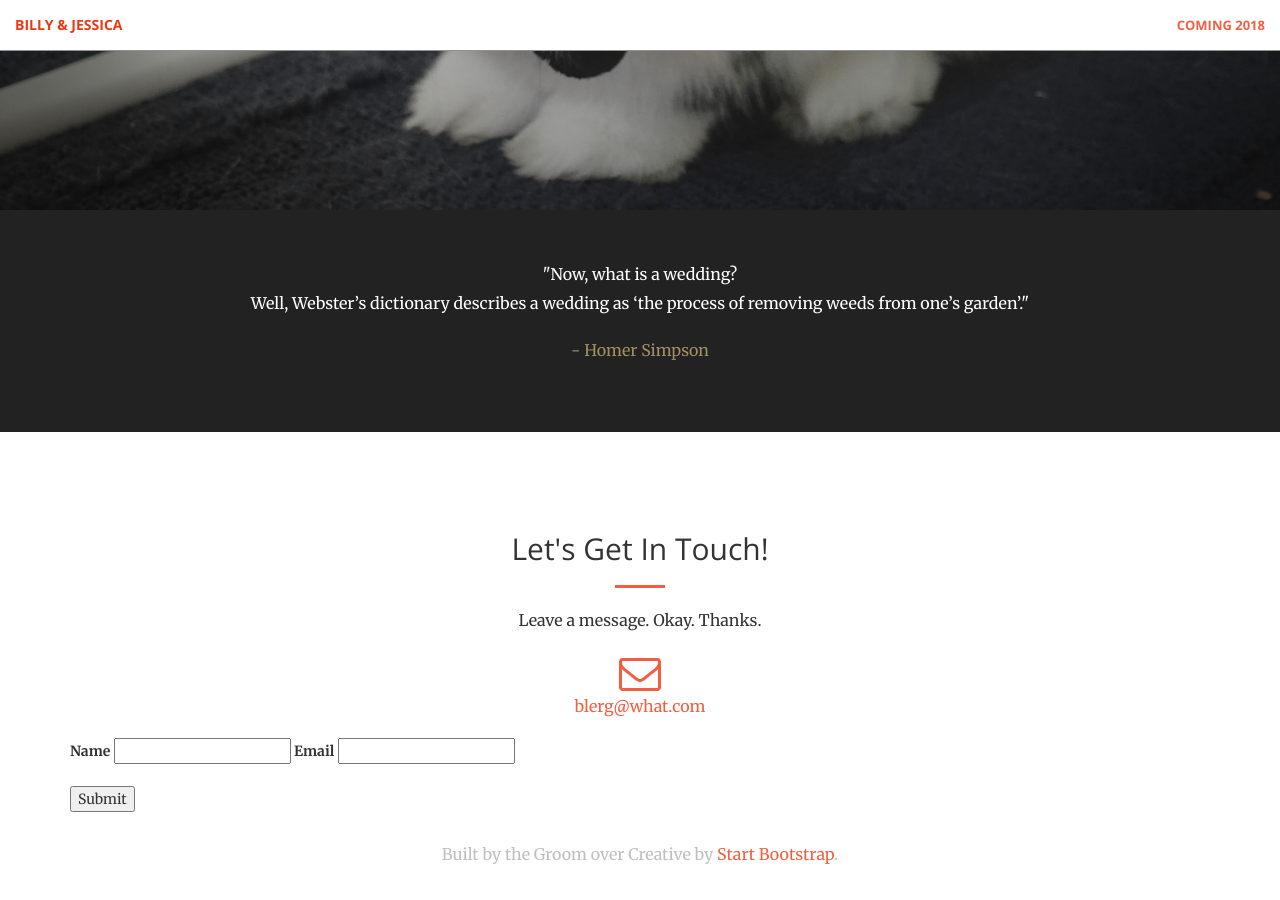
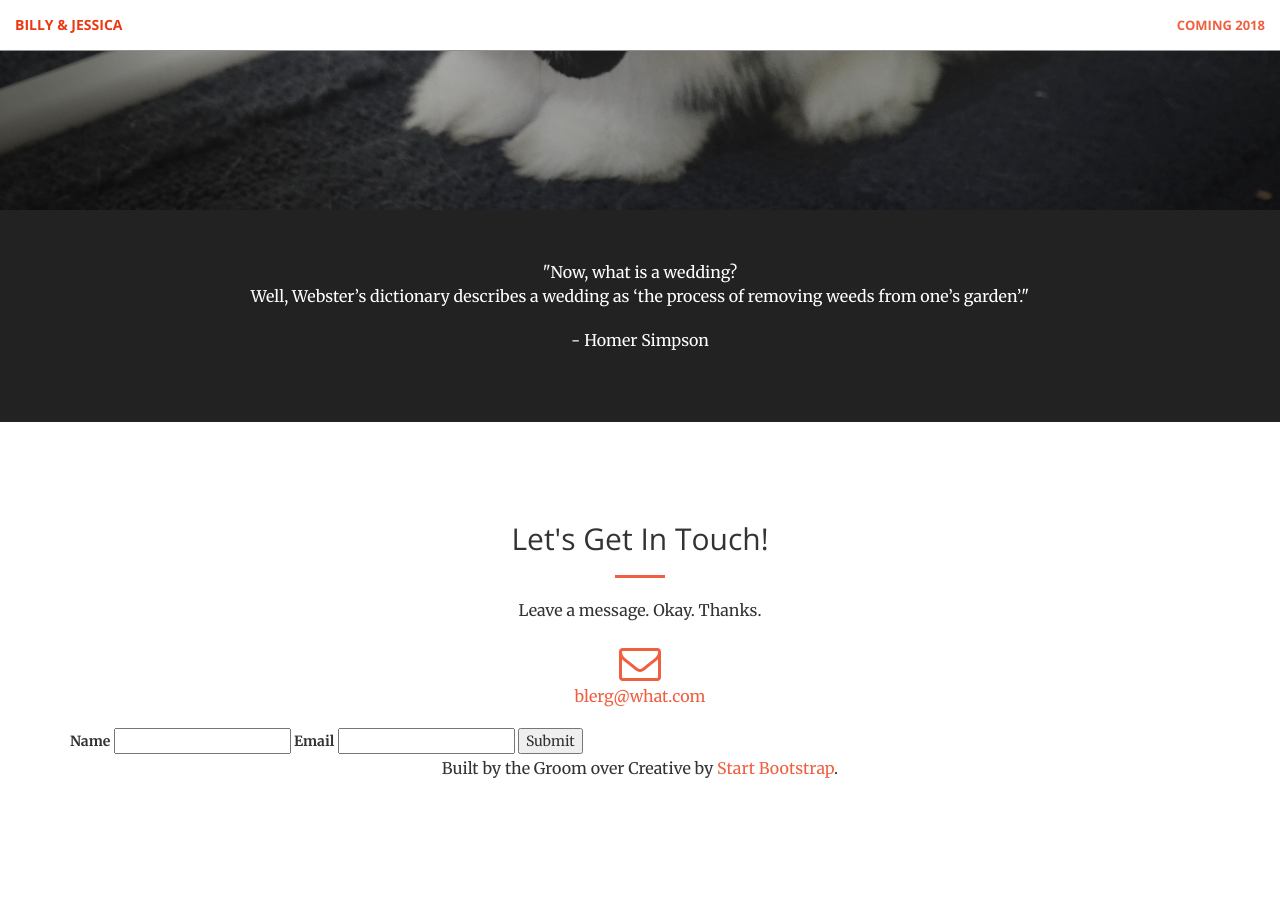
Before and after one commit to notbleh/wed-website, a Jekyll site: the page built from index.html, in a window 1280 px wide and 900 px high, scrolled down 690 px. Built offline with Jekyll 4.4.1, drawn with Linux system fonts in a browser that asks for light colours; nearby versions of some CDN libraries.

Commit message:
Update head.html

```diff
--- a/_includes/head.html
+++ b/_includes/head.html
@@ -21,7 +21,7 @@
 
     <!-- Custom CSS -->
     <link rel="stylesheet" href="css/main.css" type="text/css">
-    <link rel="stylesheet" href="css/style.css" type="text/css">
+
 
     <!-- HTML5 Shim and Respond.js IE8 support of HTML5 elements and media queries -->
     <!-- WARNING: Respond.js doesn't work if you view the page via file:// -->
```
